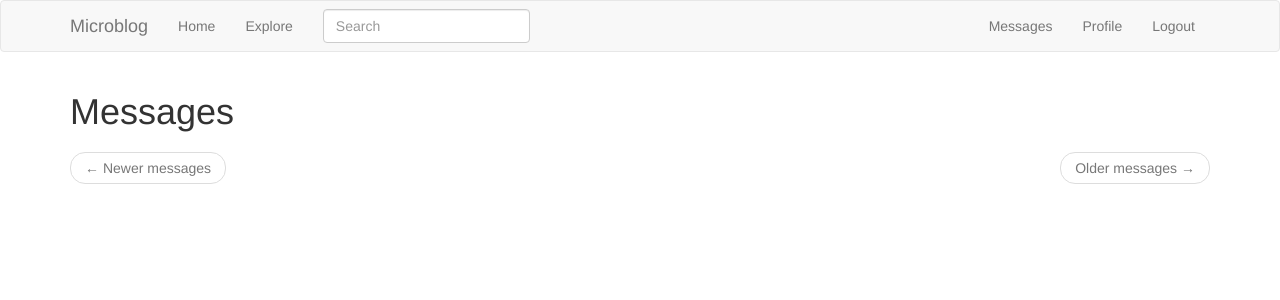
After one commit to tmns/flask-mega-tut, a Flask app: page /messages in a window 1280 px wide. The commit adds this page. Shown: the top 300 px of the page. Run offline with Flask 2, Linux system fonts and the light colour scheme; the visitor is signed in with stand-in values (Sample User, id 1); data comes from the database, SQL or seed files in the repository; both versions use the stored data as it was after the commit; data that the repository does not hold is empty; some libraries are stand-ins or nearby versions.

Commit message:
add view messages functionality

```diff
--- a/app/main/routes.py
+++ b/app/main/routes.py
@@ -161,3 +161,19 @@ def send_message(recipient):
         flash(_('Your message has been sent.'))
         return redirect(url_for('main.user', username=recipient))
     return render_template('send_message.html', title=_('Send Message'), form=form, recipient=recipient)
+
+
+@bp.route('/messages')
+@login_required
+def messages():
+    current_user.last_message_read_time = datetime.utcnow()
+    db.session.commit()
+    page = request.args.get('page', 1, type=int)
+    messages = current_user.messages_received.order_by(
+        Message.timestamp.desc()).paginate(
+            page, current_app.config['POSTS_PER_PAGE'], False)
+    next_url = url_for('main.messages', page=messages.next_num) \
+        if messages.has_next else None
+    prev_url = url_for('main.messages', page=messages.prev_num) \
+        if messages.has_prev else None
+    return render_template('messages.html', messages=messages.items, next_url=next_url, prev_url=prev_url)
--- a/app/models.py
+++ b/app/models.py
@@ -76,7 +76,7 @@ class User(UserMixin, db.Model):
     messages_sent = db.relationship('Message',
                                     foreign_keys='Message.sender_id',
                                     backref='author', lazy='dynamic')
-    message_received = db.relationship('Message',
+    messages_received = db.relationship('Message',
                                        foreign_keys='Message.recipient_id', backref='recipient', lazy='dynamic')
     last_message_read_time = db.Column(db.DateTime)
 
--- a/app/templates/base.html
+++ b/app/templates/base.html
@@ -34,6 +34,11 @@
 					{% if current_user.is_anonymous %}
 					<li><a href="{{ url_for('auth.login') }}">Login</a></li>
 					{% else %}
+					<li>
+						<a href="{{ url_for('main.messages') }}">
+							{{ _('Messages') }}
+						</a>
+					</li>
 					<li><a href="{{ url_for('main.user', username=current_user.username) }}">Profile</a></li>
 					<li><a href="{{ url_for('auth.logout') }}">Logout</a></li>
 					{% endif %}
--- /dev/null
+++ b/app/templates/messages.html
@@ -0,0 +1,22 @@
+{% extends "base.html" %}
+
+{% block app_content %}
+  <h1>{{ _("Messages") }}</h1>
+  {% for post in messages %}
+    {% include '_post.html' %}
+  {% endfor %}
+  <nav aria-label="...">
+    <ul class="pager">
+      <li class="previous{% if not prev_url %} disabled{% endif %}">
+        <a href="{{ prev_url or '#' }}">
+          <span aria-hidden="true">&larr;</span> {{ _("Newer messages") }}
+        </a>
+      </li>
+      <li class="next{% if not next_url %} disabled{% endif %}">
+        <a href="{{ next_url or '#' }}">
+          {{ _("Older messages") }} <span aria-hidden="true">&rarr;</span>
+        </a>
+      </li>
+    </ul>
+  </nav>
+{% endblock %}
```
Also changed, not shown: app.db.
